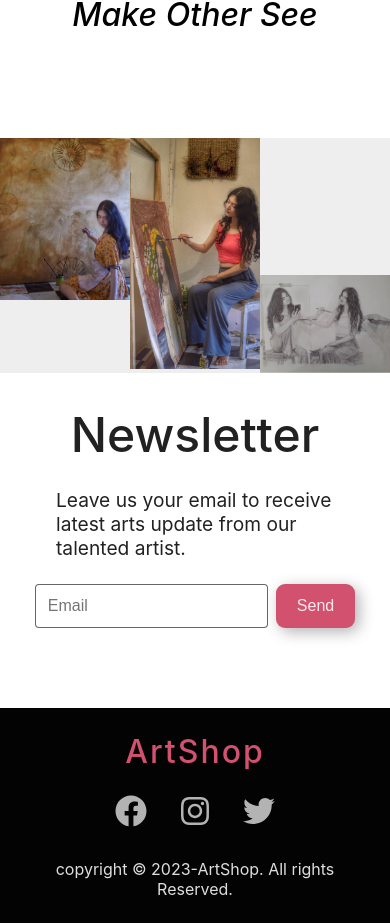
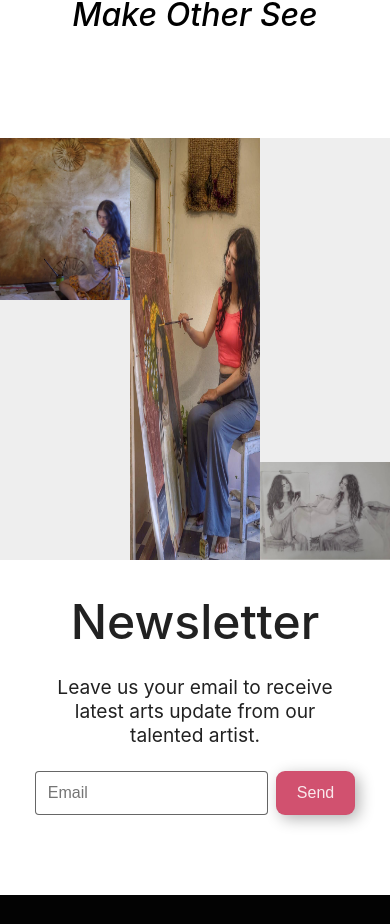
Before and after one commit to Shakshyam7/capstone-project-site, a React (Create React App) app: page /home in a window 390 px wide. Shown: the part 4296-5220 px from the top of the page. Built offline with nearby package versions, Linux system fonts and the light colour scheme.

Commit message:
Adjusting the modal to make it responsive

```diff
--- a/src/Components/Card/Card.css
+++ b/src/Components/Card/Card.css
@@ -35,7 +35,6 @@
     background-color: rgb(255, 255, 255, 0.87);
     top: 12px;
     right: 12px;
-    z-index: 1;
     font-size: 2rem;
     padding: 12px 8px 2px 8px ;
     border-radius: 8px;
--- a/src/Components/Modal/Modal.css
+++ b/src/Components/Modal/Modal.css
@@ -1,5 +1,4 @@
 .modal {
-  display: block;
   position: fixed;
   z-index: 99;
   left: 0;
@@ -48,9 +47,18 @@
   width: 70px;
   border-radius: 35px;
 }
+.profileNameContainer{
+  display: flex;
+  flex-direction: column;
+  margin-left: 16px;
+  gap: 4px;
+}
 .profileName {
   font-size: 1.2rem;
-  margin-left: 16px;
+}
+.profileFollow{
+  font-size: 14px;
+  font-weight: 500;
 }
 
 .modaltextContainer{
@@ -94,3 +102,24 @@
   color: rgba(0, 0, 0, 0.6);
 
 }
+
+@media screen and (max-width: 900px)  {
+  .modalItemsContainer {
+    display: flex;
+    flex-direction: column;
+  }
+
+.image-profileContainer {
+  flex: 1;
+  width: 80%;
+  align-items: center;
+  justify-content: center;
+
+}
+  .modalImage {
+  width: 100%;
+  height:300px;
+
+  }
+
+}
--- a/src/Components/Modal/Modal.js
+++ b/src/Components/Modal/Modal.js
@@ -25,8 +25,10 @@ function Modal({ image, title, alt, price, artist, artistImage, onClick }) {
               />
               <div className="profileContainer">
                 <img src={artistImage} className="profileImage"></img>
-                <p className="profileName">{artist}</p>
-                <p>Follow</p>
+                <div className="profileNameContainer">
+                  <p className="profileName">{artist}</p>
+                  <p className="profileFollow">Follow</p>
+                </div>
               </div>
             </div>
             <div className="modaltextContainer">
--- a/src/Components/Newsletter/Newsletter.css
+++ b/src/Components/Newsletter/Newsletter.css
@@ -15,6 +15,7 @@
     margin: 24px;
     font-size: 1.2rem;
     color: rgb(0, 0, 0, 0.87);
+    text-align: center;
 }
 
 .ntbContainer{
--- a/src/Home.css
+++ b/src/Home.css
@@ -60,15 +60,13 @@
   .artistContainer{
     display: flex;
     flex-direction: row;
-    flex-wrap: wrap;
     background-color: #EEEEEE;
-    height: 30%;
-
-
+    height: 90vh;
   }
   .image1Container{
     width: 33.33%;
     display: flex;
+    height: 50vh;
   }
   .image1{
     max-width: 100%;
@@ -83,8 +81,7 @@
   }
   .image2{
     width: 100%;
-    height: 20%;
-
+    height: 90vh;
   }
 
 
@@ -92,7 +89,6 @@
     display: flex;
     width: 33.33%;
     align-self: flex-end;
-    height: 15%;
 
 
   }
@@ -100,13 +96,20 @@
 
   .image3{
     max-width: 100%;
-    height: 15%;
-
     display: flex;
     align-self: flex-end;
-
   }
 
 .homeFooterContainer{
   margin-Top: 48px;
 }
+
+@media screen and (max-width:768px){
+  .artistContainer{
+    height: 50vh;
+  }
+  .image2{
+    height: 50vh;
+  }
+
+}
```
